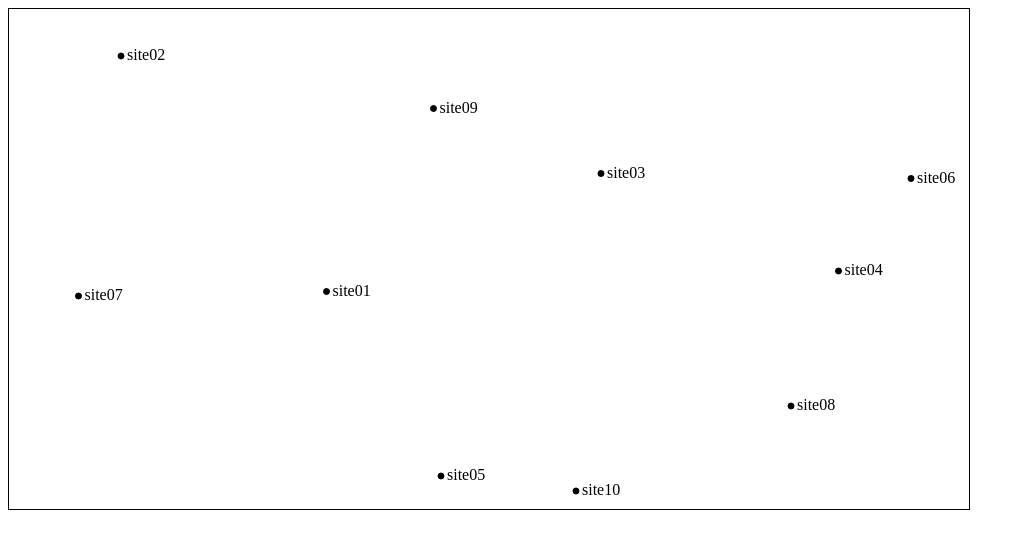
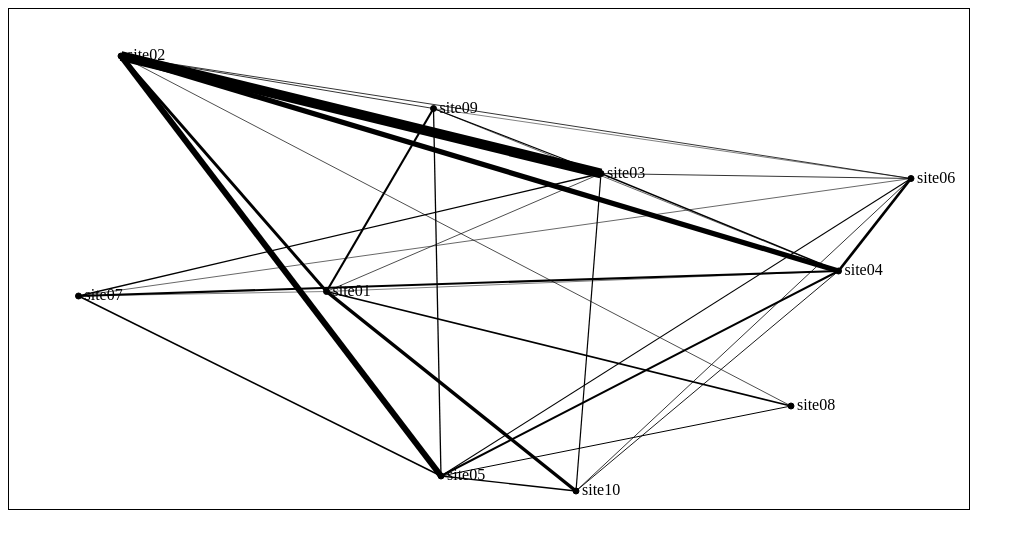
Before and after one commit to ben196888/d3-tutorial, a plain HTML site: page index.html in a window 1280 px wide. Shown: the whole page, without its empty margins (0-1025 px from the left). Drawn offline with nearby package versions, Linux system fonts and the light colour scheme.

Commit message:
Add link lines

```diff
--- a/index.html
+++ b/index.html
@@ -37,6 +37,31 @@ d3.json("data.json", function(json) {
         .attr("dx", function (d) { return d.x + 6; })
         .attr("dy", function (d) { return d.y + 4; })
         .text(function (d) { return d.id; });
+
+    const linksWithSites = json.links.map(function (link) {
+        const l1 = json.nodes.find(function (node) {
+            return node.id === link.node01;
+        });
+        const l2 = json.nodes.find(function (node) {
+            return node.id === link.node02;
+        });
+        return {
+            node01: l1,
+            node02: l2,
+            amount: link.amount,
+        };
+    });
+
+    const linkElement = svg.selectAll("g links")
+        .data(linksWithSites);
+    const linkElemEnter = linkElement.enter();
+    linkElemEnter.append("line")
+        .attr("x1", function (d) { return d.node01.x; })
+        .attr("y1", function (d) { return d.node01.y; })
+        .attr("x2", function (d) { return d.node02.x; })
+        .attr("y2", function (d) { return d.node02.y; })
+        .attr("stroke-width", function (d) { return d.amount / 100; })
+        .attr("stroke", "black");
 })
 </script>
 
```
